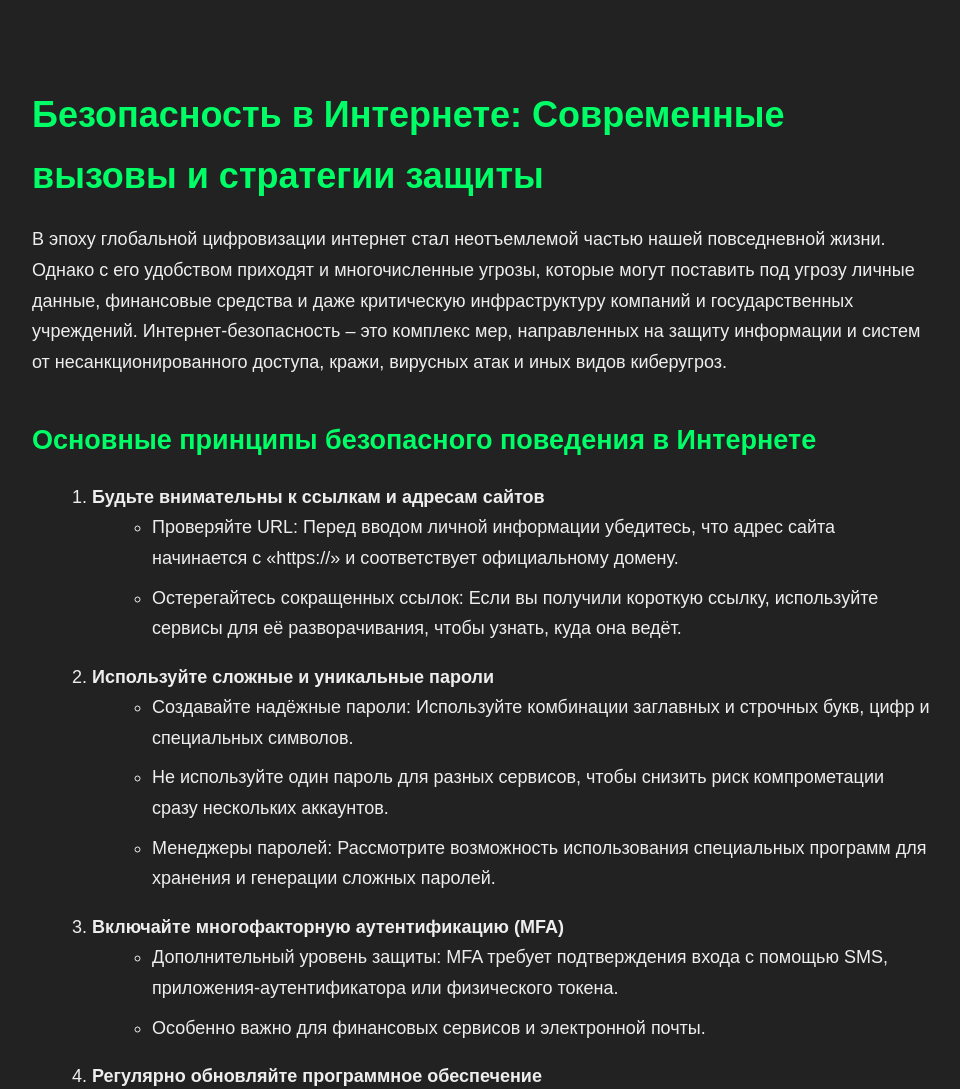
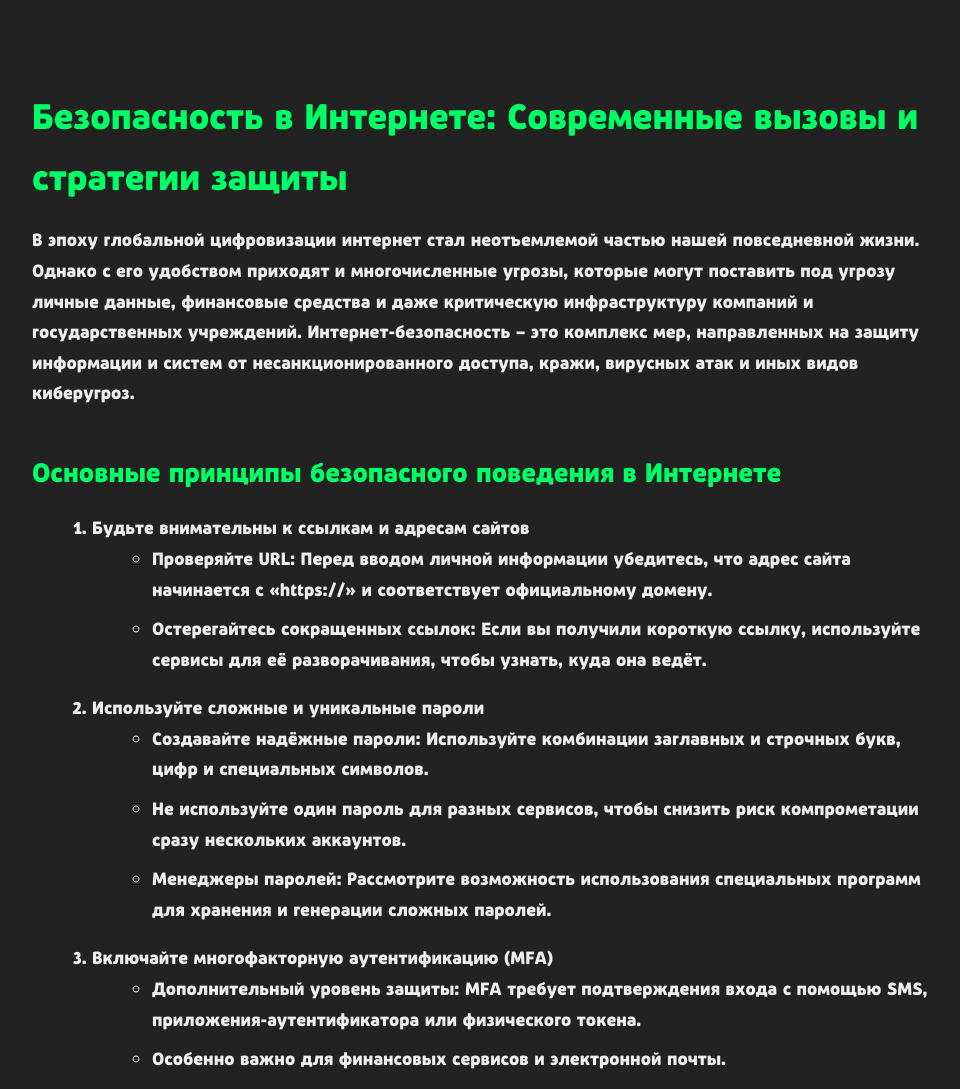
Before and after one commit to sslleik/neVPN, a plain HTML site: page article3.html in a window 1280 px wide. Shown: the top 1089 px of the page, without its empty margins (158-1118 px from the left). Drawn offline with Linux system fonts and the light colour scheme.

Commit message:
Add files via upload

```diff
--- a/article3.html
+++ b/article3.html
@@ -5,6 +5,11 @@
   <meta name="viewport" content="width=device-width, initial-scale=1" />
   <title>Безопасность в Интернете — современные вызовы и стратегии защиты</title>
   <style>
+    @font-face {
+  font-family: 'Pusia';
+  src: url('PusiaBold.otf') format('opentype');
+  font-weight: bold;
+}
     body {
       background-color: #222;
       color: #eee;
```
